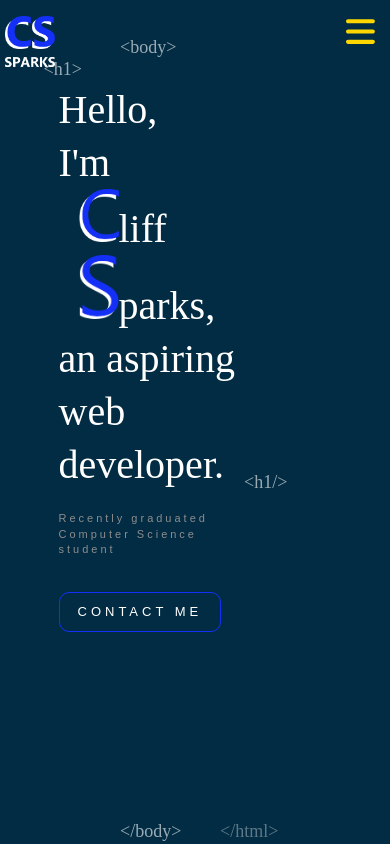
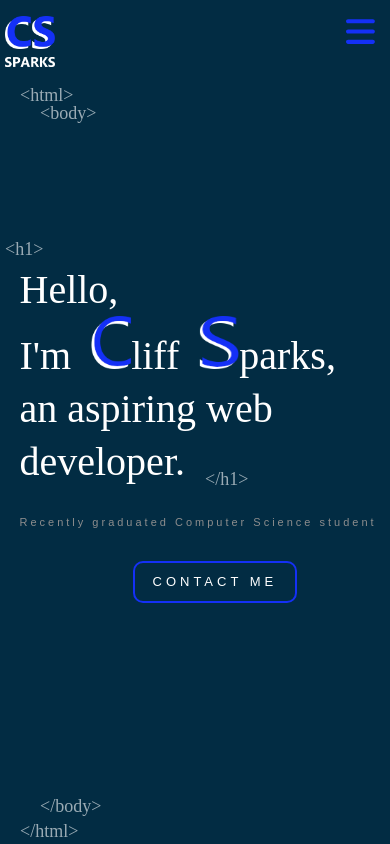
Before and after one commit to csparks78/sparks3d_portfolio, a React (Create React App) app: page / in a window 390 px wide. Built offline with nearby package versions, Linux system fonts and the light colour scheme.

Commit message:
added code

```diff
--- a/src/components/Home/index.js
+++ b/src/components/Home/index.js
@@ -16,7 +16,7 @@ const Home = () => {
                     liff
                     </div>
                     <div className="sparks">
-                    <img src={S_logo} alt='developer' />
+                    <img className="S" src={S_logo} alt='developer' />
                     parks,
                     </div>
                     </li>
--- a/src/components/Home/index.scss
+++ b/src/components/Home/index.scss
@@ -1,12 +1,11 @@
 .home-page {
     .text-zone {
         position  : absolute;
-        left      : 15%;
+        left      : 25%;
         top       : 50%;
         transform : translateY(-50%);
         width     : 50%;
         max-height: 90%;
-       // padding-top: 25%;   //Need to take this off latrer??
     }
     .cliffSparks{
         display: inline-block;
@@ -22,7 +21,7 @@
         color      : #fff;
         font-size  : 40px;
         line-height: 53px;
-        margin     : 0;
+        margin     : 40;
         font-family: 'Coolvetica';
         font-weight: 400;
 
@@ -30,7 +29,7 @@
         &::before {
             content    : '<h1>';
             font-family: 'La Belle Aurore', cursive;
-            color      : #fff;
+            color      : #ffffff;
             font-size  : 18px;
             position   : absolute;
             margin-top : -40px;
@@ -39,7 +38,7 @@
         }
 
         &::after {
-            content    : '<h1/>';
+            content    : '</h1>';
             font-family: 'La Belle Aurore', cursive;
             color      : #ffffff;
             font-size  : 18px;
@@ -58,6 +57,10 @@
             animation      : rotateIn 1s linear both;
             animation-delay: 1.4s;
 
+
+        }
+        .S{
+            height: 53.33px;
         }
     }
 
@@ -79,7 +82,7 @@
         font-family    : sans-serif;
         text-decoration: none;
         padding        : 10px 18px;
-        border         : 1px solid #1430f6;
+        border         : 2px solid #1430f6;
         margin-top     : 25px;
         float          : left;
         animation      : fadeInAnimation 1s 1.8s backwards;
@@ -92,3 +95,51 @@
         }
     }
 }
+
+@media screen and (max-width: 800px) {
+    // .tags,
+    // .home-page h1:before,
+    // .home-page h1:after {
+    //     display: none;
+    // }
+    h1:before{
+        padding-left: 20px;
+        left: 25%
+    }
+    h1{
+        padding-top: 50px;
+    }
+    .home-page .text-zone {
+        position: initial;
+        width: 100%;
+        transform: none;
+        margin-left: 5%;
+        padding-top: 20%;
+        box-sizing: border-box;
+      }
+      .home-page .flat-button {
+        float: none;
+        display: block;
+        margin: 30px auto 0 auto;
+        width: 124px;
+      }
+      .logo-container {
+        position: relative;
+        width: 100px;
+        height: auto;
+        top: 50px;
+        right: 0;
+        box-sizing: border-box;
+        margin: auto;
+        left: 0;
+      }
+
+      .logo-container svg {
+        position: absolute;
+        top: auto;
+        right: auto;
+        bottom: auto;
+        left: 0;
+        margin: auto;
+      }
+}
--- a/src/components/Layout/index.js
+++ b/src/components/Layout/index.js
@@ -7,6 +7,8 @@ const Layout = () => {
     <div className='App'>
       <Sidebar />
       <div className='page'>
+
+      <span className='tags top-html'>&lt;html&gt;</span>
         <span className='tags top-tags'>&lt;body&gt;</span>
 
         <Outlet />
@@ -14,7 +16,7 @@ const Layout = () => {
         <span className='tags bottom-tags'>
         &lt;/body&gt;
         <br />
-        <span className='tags bottom-tag-html'>&lt;/html&gt;</span>
+        <span className='bottom-tag-html'>&lt;/html&gt;</span>
         </span>
       </div>
     </div>
--- a/src/components/Layout/index.scss
+++ b/src/components/Layout/index.scss
@@ -1,22 +1,27 @@
 .page {
-  width: 100%;
-  height: 100%;
+  width   : 100%;
+  height  : 100%;
   position: absolute;
+}
+
+.tags {
+  color      : #ffffff;
+  opacity    : 0.6;
+  position   : absolute;
+  bottom     : 0;
+  left       : 120px;
+  font-size  : 18px;
+  font-family: 'La Belle Aurore', cursive;
 }
 
 .top-tags {
   bottom: auto;
-  top: 35px;
+  top   : 12%;
 }
 
-.tags {
-  color: #ffffff;
-  opacity: 0.6;
-  position: absolute;
-  bottom: 0;
-  left: 120px;
-  font-size: 18px;
-  font-family: 'La Belle Aurore', cursive;
+.top-html {
+  margin-left: 10%;
+  position   : initial;
 }
 
 .bottom-tag-html {
@@ -24,17 +29,17 @@
 }
 
 .container {
-  width: 100%;
-  will-change: contents;
-  height: 90%;
-  min-height: 566px;
-  position: absolute;
-  opacity: 0;
-  top: 5%;
-  margin: 0 auto;
-  z-index: 1;
+  width          : 100%;
+  will-change    : contents;
+  height         : 90%;
+  min-height     : 566px;
+  position       : absolute;
+  opacity        : 0;
+  top            : 5%;
+  margin         : 0 auto;
+  z-index        : 1;
   transform-style: preserve-3d;
-  animation: fadeIn 1s forwards;
+  animation      : fadeIn 1s forwards;
   animation-delay: 1s;
 }
 
@@ -43,68 +48,71 @@
 .container.portfolio-page {
 
   h1 {
-      font-size: 53px;
-      font-family: 'Coolvetica';
-      color: #ffd700;
-      font-weight: 400;
-      margin-top: 0;
-      position: relative;
+    font-size    : 53px;
+    font-family  : 'Coolvetica';
+    color        : #ffd700;
+    font-weight  : 400;
+    margin-top   : 0;
+    position     : relative;
     margin-bottom: 40px;
-      left: -10px;
+    left         : -10px;
 
     &:before {
-        content: '<h1>';
+      content    : '<h1>';
       font-family: 'La Belle Aurore', cursive;
-        color: #ffd700;
-        font-size: 18px;
-        position: absolute;
-        margin-top: -10px;
-        left: -10px;
-        opacity: 0.6;
+      color      : #ffd700;
+      font-size  : 18px;
+      position   : absolute;
+      margin-top : -10px;
+      left       : -10px;
+      opacity    : 0.6;
       line-height: 18px;
     }
 
     &:after {
-        content: '<h1/>';
+      content    : '<h1/>';
       font-family: 'La Belle Aurore', cursive;
-        color: #ffd700;
-        font-size: 18px;
+      color      : #ffffff;
+      font-size  : 18px;
       line-height: 18px;
-        position: absolute;
-        left: -30px;
-        bottom: -20px;
+      position   : absolute;
+      left       : -30px;
+      bottom     : -20px;
       margin-left: 20px;
-        opacity: 0.6;
+      opacity    : 0.6;
     }
   }
 
   p {
-      font-size: 13px;
-      color: #fff;
+    font-size  : 13px;
+    color      : #fff;
     font-family: sans-serif;
     font-weight: 300;
-      max-width: fit-content;
-      animation: pulse 1s;
+    max-width  : fit-content;
+    animation  : pulse 1s;
+
     &:nth-of-type(1) {
       animation-delay: 1.1s;
     }
+
     &:nth-of-type(2) {
       animation-delay: 1.2s;
     }
+
     &:nth-of-type(3) {
       animation-delay: 1.3s;
     }
   }
 
   .text-zone {
-    position: absolute;
-    left: 10%;
-    top: 50%;
-    transform: translateY(-50%);
-    width: 35%;
+    position      : absolute;
+    left          : 10%;
+    top           : 50%;
+    transform     : translateY(-50%);
+    width         : 35%;
     vertical-align: middle;
-    display: table-cell;
-    max-height: 90%;
+    display       : table-cell;
+    max-height    : 90%;
   }
 
   .text-animate-hover {
@@ -119,36 +127,50 @@
     position: initial;
   }
 
+  .bottom-tag-html {
+    margin-left: -20px;
+  }
+
+  .tags {
+    left: 40px;
+  }
+
+  .top-html {
+    margin-left: 20px;
+    top        : 15%;
+    position   : initial;
+  }
+
   .container {
-    position: initial;
-    height: auto;
+    position  : initial;
+    height    : auto;
     min-height: auto;
 
     &.contact-page,
     &.about-page,
     &.portfolio-page {
       .text-zone {
-        position: initial;
-        transform: none;
-        width: 100%;
-        display: block;
-        padding: 20px;
+        position  : initial;
+        transform : none;
+        width     : 100%;
+        display   : block;
+        padding   : 20px;
         box-sizing: border-box;
       }
     }
 
     &.portfolio-page {
-      width: 100%;
-      padding: 20px;
+      width     : 100%;
+      padding   : 20px;
       box-sizing: border-box;
 
       h1.page-title {
         margin-left: 20px;
-        margin-top: 20px;
+        margin-top : 20px;
       }
 
       .image-box {
-        height: 200px;
+        height   : 200px;
         max-width: calc(50% - 10px);
       }
     }
@@ -156,8 +178,8 @@
 
   .stage-cube-cont {
     position: initial;
-    width: 100%;
-    height: 0%;
+    width   : 100%;
+    height  : 0%;
     overflow: visible;
   }
 }
--- a/src/components/Sidebar/index.scss
+++ b/src/components/Sidebar/index.scss
@@ -183,6 +183,8 @@
           top: 15px;
           right: 15px;
           display: block;
+          color: #1430f6;
+
        }
     }
   }
```
Lines whose indentation alone changed are shown as unchanged.
